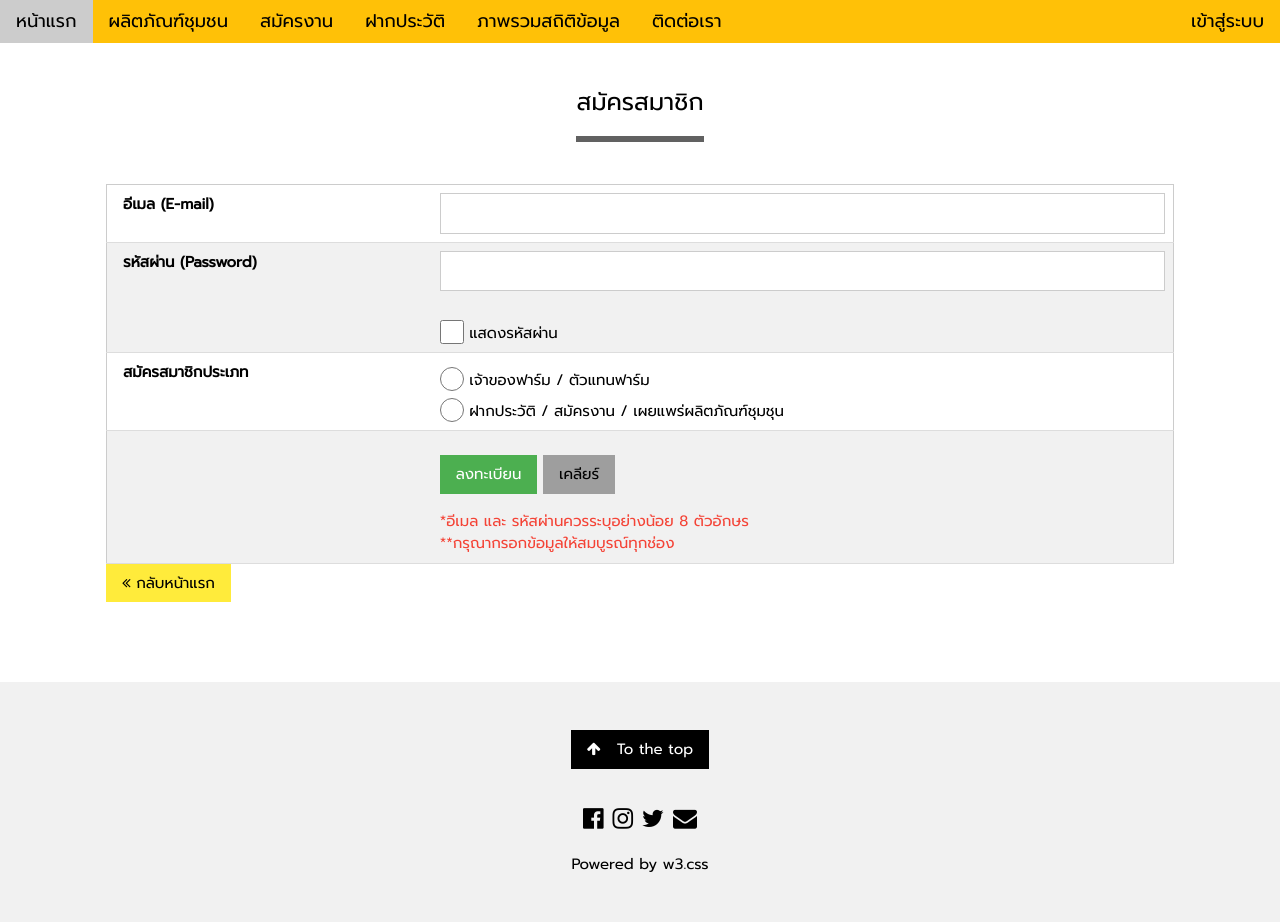
After one commit to chumpolmo/sub-proj10, a PHP site: page /register.php in a window 1280 px wide. The commit adds this page. Run offline with PHP 8.4, Linux system fonts and the light colour scheme.

Commit message:
Summary
Update and fixed some files.

```diff
--- a/index.php
+++ b/index.php
@@ -287,6 +287,11 @@ $(document).ready(function(){
 include 'tpls/footer.php';
 include 'tpls/login.php';
 ?>
+<script>
+  // Slideshow
+  var slideIndex = 1;
+  showDivs(slideIndex);
+</script>
 <script src="js/sp10.js"></script>
 </body>
 </html>
--- a/js/sp10.js
+++ b/js/sp10.js
@@ -1,7 +1,3 @@
-// Slideshow
-var slideIndex = 1;
-showDivs(slideIndex);
-
 function plusDivs(n) {
   showDivs(slideIndex += n);
 }
@@ -25,3 +21,18 @@ function showDivs(n) {
   x[slideIndex-1].style.display = "block";
   dots[slideIndex-1].className += " w3-white";
 }
+
+function showPwd() {
+  if(document.getElementById('usrPwd').type === 'password'){
+    document.getElementById('usrPwd').type = 'text';
+  }else{
+    document.getElementById('usrPwd').type = 'password';
+  }
+}
+
+function confirmInfo(s){
+  if(confirm(s)){
+    return true;
+  }
+  return false;
+}
--- a/libs/config.inc.php
+++ b/libs/config.inc.php
@@ -6,9 +6,11 @@ define("_TITLE_FOOTER", "โดย<br>โครงการย่อยที่
 define("_TITLE_CONTACT", "ติดต่อเรา");
 define("_TITLE_APPLY", "สมัครงาน");
 define("_TITLE_PRODUCT", "ผลิตภัณฑ์ชุมชน");
+define("_TITLE_REGISTER", "สมัครสมาชิก");
 define("_TITLE_JOB_DESCRIPTION", "รายละเอียดการจ้างงาน");
 define("_TITLE_PRODUCT_DESCRIPTION", "รายละเอียดผลิตภัณฑ์ชุมชน");
 define("_CANCEL", "ยกเลิก");
 define("_THB", "บาท");
 define("_PER_PAGE_1", 9);
+define("_ADMIN_EMAIL", "pineapple65.info@gmail.com");
 ?>
--- /dev/null
+++ b/register.php
@@ -0,0 +1,109 @@
+<?php
+include 'libs/config.inc.php';
+include 'tpls/header.php';
+?>
+<script>
+function procData(){
+  $(document).ready(function(){
+    alert("xxx");
+    let usr_type = 0;
+    if($("#usrType_2").checked){
+      alert($("#usrType_2").val());
+    }
+    if($("#usrType_3").checked){
+      alert($("#usrType_3").val());
+    }
+    $.post("src/proc_data.php",
+    {
+      act: $("#act").val(),
+      usrEmail: $("#usrEmail").val(),
+      usrPwd: $("#usrEmail").val(),
+      usrType: usr_type
+    },
+    function(data, status){
+      alert(data);
+      let obj = JSON.parse(data);
+      $("#outproc").css("display", "block");
+      $("#outproc").html(obj.result);
+    });
+  });
+}
+</script>
+</head>
+<body>
+
+<?php include 'tpls/menu.php'; ?>
+
+<!-- Content -->
+<div class="w3-content" style="max-width:1100px;margin-top:20px;margin-bottom:80px">
+
+  <!-- Grid -->
+  <div class="w3-center w3-padding-64">
+    <span class="w3-xlarge w3-bottombar w3-border-dark-grey w3-padding-16"><?=_TITLE_REGISTER?></span>
+  </div>
+  <div class="w3-row w3-container">
+    <div>
+        <table class="w3-table-all">
+          <form action="src/proc_data.php" method="POST">
+            <tr>
+              <th>อีเมล (E-mail)</th>
+              <td><input class="w3-input w3-border" type="email" name="usrEmail" id="usrEmail" minlength="8" maxlength="100" required></td>
+            </tr>
+            <tr>
+              <th>รหัสผ่าน (Password)</th>
+              <td><input class="w3-input w3-border" type="password" name="usrPwd" id="usrPwd" minlength="8" maxlength="100" required>
+                <br><input class="w3-check" type="checkbox" onclick="showPwd()"> แสดงรหัสผ่าน</td>
+            </tr>
+            <tr>
+              <th>สมัครสมาชิกประเภท</th>
+              <td>
+                <input class="w3-radio" type="radio" name="usrType" id="usrType_2" value="2" required> เจ้าของฟาร์ม / ตัวแทนฟาร์ม<br>
+                <input class="w3-radio" type="radio" name="usrType" id="usrType_3" value="3" required> ฝากประวัติ / สมัครงาน / เผยแพร่ผลิตภัณฑ์ชุมชุน
+              </td>
+            </tr>
+            <tr>
+              <td></td>
+              <td class="w3-text-red">
+                <button class="w3-button w3-green w3-section w3-padding" onclick="return confirmInfo('กรุณายืนยันการสมัครสมาชิก?');">ลงทะเบียน</button>
+                <button class="w3-button w3-grey w3-section w3-padding" type="reset">เคลียร์</button>
+                <br>*อีเมล และ รหัสผ่านควรระบุอย่างน้อย 8 ตัวอักษร<br>
+                **กรุณากรอกข้อมูลให้สมบูรณ์ทุกช่อง
+                <input type="hidden" name="act" value="REGIS">
+              </td>
+            </tr>
+          </form>
+        </table>
+    </div>
+    <div class="w3-button w3-yellow"><a href="index.php"><i class="fa fa-angle-double-left"></i> กลับหน้าแรก</a></div>
+  </div>
+
+</div>
+
+<div id="outproc" class="w3-modal">
+    <div class="w3-modal-content w3-card-4 w3-animate-zoom" style="max-width:600px">
+
+      <div class="w3-center"><br>
+        <span onclick="document.getElementById('outproc').style.display='none'" class="w3-button w3-xlarge w3-hover-red w3-display-topright" title="Close Modal">&times;</span>
+      </div>
+
+      <div class="w3-container">
+        <div class="w3-center">
+           <span class="w3-xlarge w3-bottombar w3-border-dark-grey w3-padding-16">xxx</span>
+        </div>
+        <p class="w3-container w3-padding-64">xxx</p>
+      </div>
+
+      <div class="w3-container w3-border-top w3-padding-16 w3-light-grey">
+        <button onclick="document.getElementById('outproc').style.display='none'" type="button" class="w3-button w3-red"><?=_CANCEL?></button>
+      </div>
+
+    </div>
+</div>
+
+<?php
+include 'tpls/footer.php';
+include 'tpls/login.php';
+?>
+
+</body>
+</html>
--- a/tpls/header.php
+++ b/tpls/header.php
@@ -10,3 +10,4 @@
 <link rel="stylesheet" href="css/sp10.css">
 <script src="https://cdn.jsdelivr.net/npm/chart.js"></script>
 <script src="js/jquery.js"></script>
+<script src="js/sp10.js"></script>
--- a/tpls/login.php
+++ b/tpls/login.php
@@ -20,8 +20,31 @@
       <div class="w3-container w3-border-top w3-padding-16 w3-light-grey">
         <button onclick="document.getElementById('id01').style.display='none'" type="button" class="w3-button w3-red"><?=_CANCEL?></button>
         <span class="w3-right w3-padding w3-hide-small"><a href="register.php">สมัครสมาชิก</a></span>
-        <span class="w3-right w3-padding w3-hide-small">ลืม<a href="forgot_password.php">รหัสผ่าน?</a></span>
+        <span class="w3-right w3-padding w3-hide-small">ลืม<a onclick="document.getElementById('id01').style.display='none';document.getElementById('id02').style.display='block';">รหัสผ่าน?</a></span>
       </div>
 
     </div>
 </div>
+
+<div id="id02" class="w3-modal">
+    <div class="w3-modal-content w3-card-4 w3-animate-zoom" style="max-width:600px">
+
+      <div class="w3-center"><br>
+        <span onclick="document.getElementById('id02').style.display='none'" class="w3-button w3-xlarge w3-hover-red w3-display-topright" title="Close Modal">&times;</span>
+      </div>
+
+      <div class="w3-container">
+        <div class="w3-center">
+           <span class="w3-xlarge w3-bottombar w3-border-dark-grey w3-padding-16">ลืมรหัสผ่าน?</span>
+        </div>
+        <p class="w3-container w3-padding-64">
+          กรณีผู้ใช้งานลืมรหัสผ่าน ให้ติดต่อที่อีเมล <a href="mailto:<?=_ADMIN_EMAIL?>" class="w3-button w3-green"><?=_ADMIN_EMAIL?></a> โดยแจ้งข้อมูลผู้ใช้งาน ดังนี้ อีเมล และ ชื่อ-สกุล รอการติดต่อกลับทางอีเมลจากผู้ดูแลระบบภายใน 24 ชั่วโมง
+        </p>
+      </div>
+
+      <div class="w3-container w3-border-top w3-padding-16 w3-light-grey">
+        <button onclick="document.getElementById('id02').style.display='none'" type="button" class="w3-button w3-red"><?=_CANCEL?></button>
+      </div>
+
+    </div>
+</div>
```
Also changed, not shown: db/pineapple_jobs_v2.0.sql (+9 -9 lines), libs/functions.php (+20 -3 lines), src/proc_data.php (added, +28 -0 lines), .htaccess (added), README.txt (deleted).
